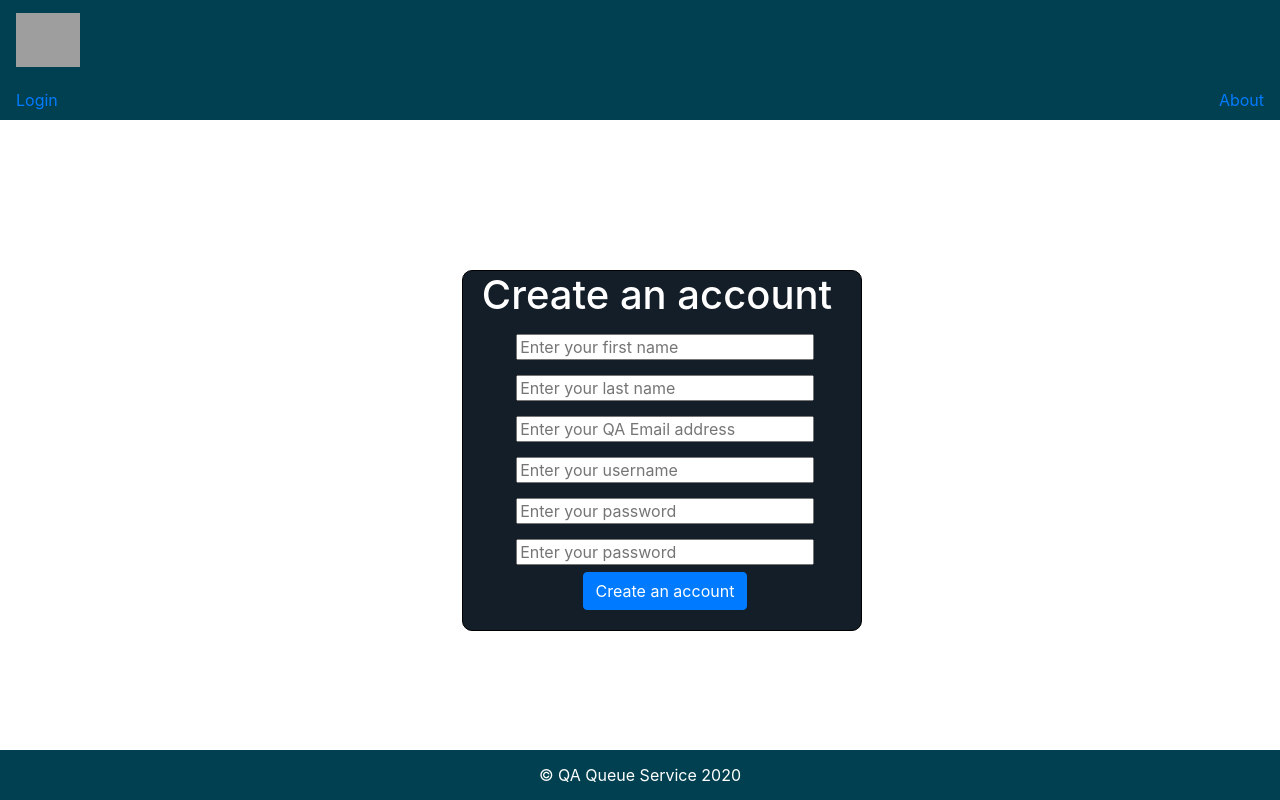
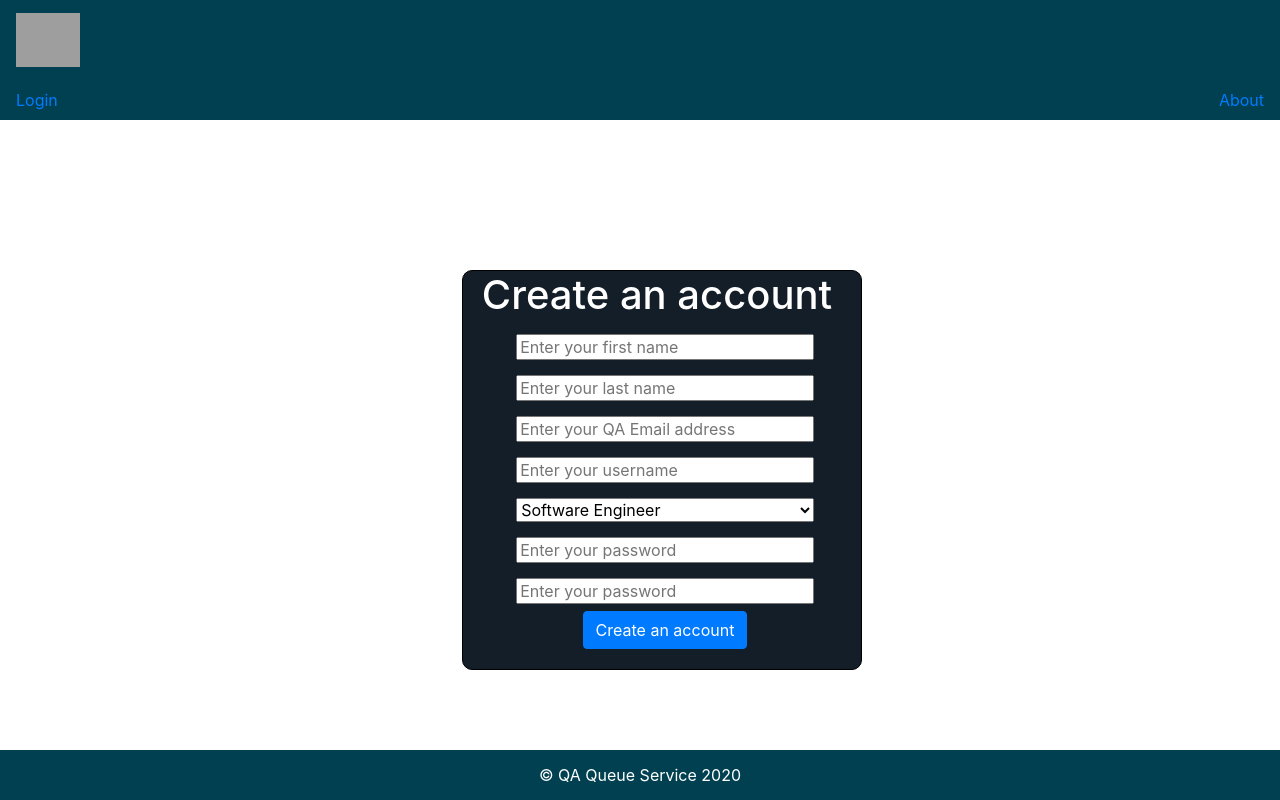
Before and after one commit to sa-mh/QA-GP-T2, a React (Create React App) app in the folder App/frontend/: page /createAccount in a window 1280 px wide. Built offline with nearby package versions, Linux system fonts and the light colour scheme; grey boxes are pictures that could not be loaded.

Commit message:
Added cohort field to account creation. -LT

```diff
--- a/App/frontend/src/Components/Create-Account-page/CreateAccount.jsx
+++ b/App/frontend/src/Components/Create-Account-page/CreateAccount.jsx
@@ -8,6 +8,7 @@ const CreateAccount = () => {
     const [lastname, setLastname] = useState("");
     const [qaEmail, setQaEmail] = useState("");
     const [username, setUsername] = useState("");
+    const [cohort, setCohort] = useState("");
     const [password1, setPassword1] = useState("");
     const [password2, setPassword2] = useState("");
 
@@ -42,12 +43,14 @@ const CreateAccount = () => {
         setPassword2(e.target.value);
     }
 
+
     const post_createAccount = (e) => {
         e.preventDefault();
         axios.post("/trainee/create", {
             firstName: firstname,
             lastName: lastname,
             qaEmail: qaEmail,
+            cohort: cohort,
             username: username,
             password: password1,
             }
@@ -79,6 +82,11 @@ const CreateAccount = () => {
                         <input className="signupInput" type="text" id="last-name" onChange={(e)=>updateLastName(e)} placeholder="Enter your last name" required></input> <br></br>
                         <input className="signupInput" type="text" id="qa_email" onChange={(e)=>updateEmail(e)} placeholder="Enter your QA Email address" required></input> <br></br>
                         <input className="signupInput" type="text" id="username" onChange={(e)=>updateUsername(e)} placeholder="Enter your username" required></input> <br></br>
+                        <select className="signupInput" name="cohort" id="cohort" onChange={e=>setCohort(e.target.value)}>
+                            <option value="Dev Ops">Dev Ops</option>
+                            <option value="Cloud Native" selected>Cloud Native</option>
+                            <option value="Software Engineer" selected>Software Engineer</option>
+                        </select>
                         <input className="signupInput" type="password" id="password1" onChange={(e)=>updatePassword1(e)} placeholder="Enter your password" required></input> <br></br>
                         <input className="signupInput" type="password" id="password2" onChange={(e)=>updatePassword2(e)} placeholder="Enter your password" required></input> <br></br>
                         <button className="btn btn-primary" id="signupButton" type="submit" onClick={(e) => isPasswordSame(password1, password2, e)}>Create an account</button>
--- a/App/frontend/src/Components/Login-page/LoginPage.jsx
+++ b/App/frontend/src/Components/Login-page/LoginPage.jsx
@@ -1,6 +1,7 @@
 import React, {useState} from 'react'
 import { Link } from 'react-router-dom'
 import axios from 'axios'
+import ReactDOM from 'react'
 // import { Switch } from 'react-router-dom'
 // import CreateAccount from '../Create-Account-page/CreateAccount'
 // import { BrowserRouter as Router, Route, } from 'react-router-dom';
```
Also changed, not shown: 2 other files (tests, documents, lock files or other folders).
